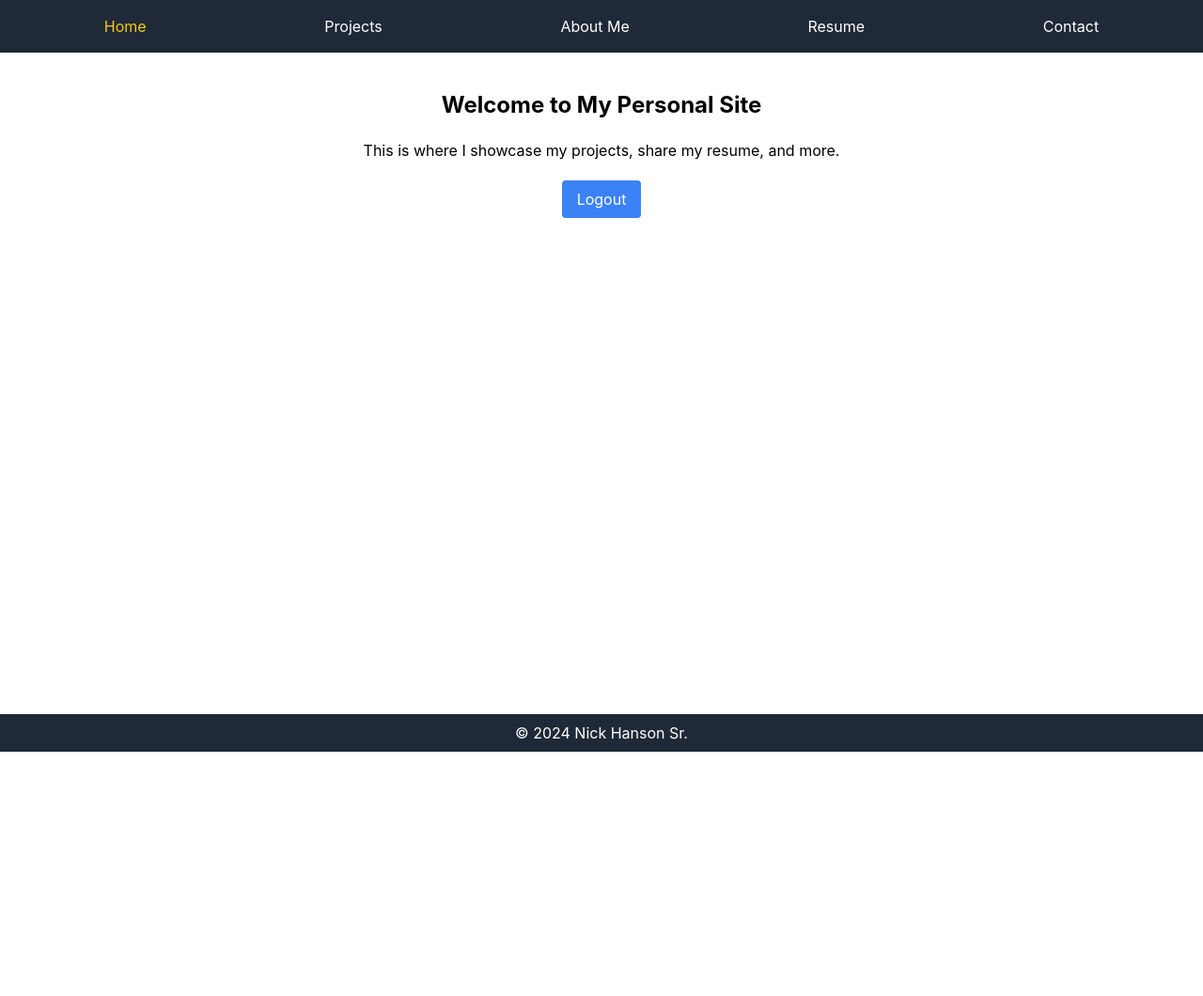
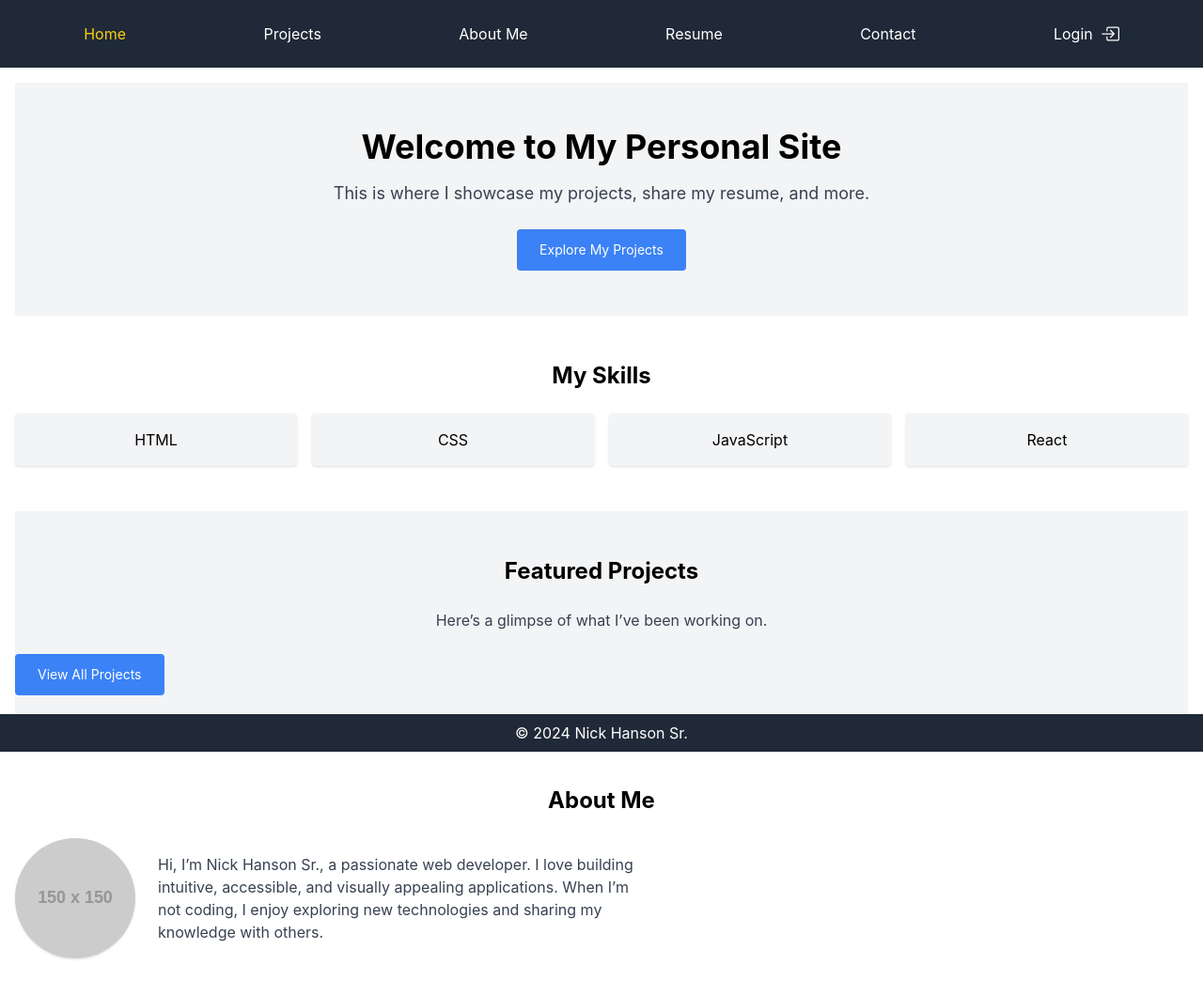
Before and after one commit to ArchILLtect/nh-showcase-site, a React (Create React App) app: page /home in a window 1280 px wide. Shown: the top 1060 px of the page at 94% size. Before the commit the page ends 800 px from the top, so only its background shows below. Built offline with nearby package versions, Linux system fonts and the light colour scheme.

Commit message:
Add Login to navbar, made year dynamic in footer, and made homepage and landing page consistent

```diff
--- a/src/App.js
+++ b/src/App.js
@@ -10,6 +10,7 @@ function App() {
       <Router>
         <NavBar />
         <Routes>
+          <Route path="/" element={<HomePage />} />
           <Route path="/home" element={<HomePage />} />
         </Routes>
       <Footer />
--- a/src/components/Footer.jsx
+++ b/src/components/Footer.jsx
@@ -1,11 +1,13 @@
 import React from "react";
 
 const Footer = () => {
-  return (
-    <footer className="bg-gray-800 text-white text-center py-2 fixed w-full bottom-0">
-        <p>&copy; 2024 Nick Hanson Sr.</p>
-    </footer>
-  );
+    const currentYear = new Date().getFullYear();
+
+    return (
+        <footer className="bg-gray-800 text-white text-center py-2 fixed w-full bottom-0">
+            <p>&copy; {currentYear} Nick Hanson Sr.</p>
+        </footer>
+    );
 };
 
 export default Footer;
--- a/src/components/NavBar.jsx
+++ b/src/components/NavBar.jsx
@@ -4,7 +4,7 @@ import { NavLink } from "react-router-dom";
 const NavBar = () => {
   return (
     <nav className="bg-gray-800 p-4">
-      <ul className="flex justify-around list-none">
+      <ul className="flex justify-around items-center list-none">
         <li>
           <NavLink
             to="/home"
@@ -65,6 +65,23 @@ const NavBar = () => {
             Contact
           </NavLink>
         </li>
+        <li>
+          <NavLink
+            to="/login"
+            className={({ isActive }) =>
+              isActive
+                ? "text-yellow-400 px-5 py-2 no-underline flex gap-2 items-center flex-row"
+                : "text-white px-5 py-2 no-underline flex gap-2 items-center flex-row hover:text-yellow-400"
+            }
+          >
+            Login
+            <svg stroke="currentColor" fill="currentColor" strokeWidth="0" viewBox="0 0 16 16"
+                    className="text-xl" height="1em" width="1em" xmlns="http://www.w3.org/2000/svg">
+                        <path fillRule="evenodd" d="M6 3.5a.5.5 0 0 1 .5-.5h8a.5.5 0 0 1 .5.5v9a.5.5 0 0 1-.5.5h-8a.5.5 0 0 1-.5-.5v-2a.5.5 0 0 0-1 0v2A1.5 1.5 0 0 0 6.5 14h8a1.5 1.5 0 0 0 1.5-1.5v-9A1.5 1.5 0 0 0 14.5 2h-8A1.5 1.5 0 0 0 5 3.5v2a.5.5 0 0 0 1 0z"></path>
+                        <path fillRule="evenodd" d="M11.854 8.354a.5.5 0 0 0 0-.708l-3-3a.5.5 0 1 0-.708.708L10.293 7.5H1.5a.5.5 0 0 0 0 1h8.793l-2.147 2.146a.5.5 0 0 0 .708.708z"></path>
+            </svg>
+          </NavLink>
+        </li>
       </ul>
     </nav>
   );
--- a/src/pages/HomePage.jsx
+++ b/src/pages/HomePage.jsx
@@ -6,15 +6,67 @@ const HomePage = () => {
   }, []);
 
   return (
-    <div>
-      <main className="text-center p-5">
-        <section>
-          <h1 className="text-2xl font-bold my-5" id="welcomeMessage">Welcome to My Personal Site</h1>
-          <p className="my-5">This is where I showcase my projects, share my resume, and more.</p>
-          <button className="px-4 py-2 bg-blue-500 text-white border-none rounded cursor-pointer" id="logoutButton">Logout</button>
-        </section>
-      </main>
-    </div>
+    <main className="p-4">
+      {/* Hero Section */}
+      <section className="text-center py-12 bg-gray-100">
+        <h1 className="text-4xl font-bold mb-4">Welcome to My Personal Site</h1>
+        <p className="text-lg text-gray-700 mb-6">
+          This is where I showcase my projects, share my resume, and more.
+        </p>
+        <button className="px-6 py-3 bg-blue-500 text-white text-sm rounded hover:bg-blue-600">
+          Explore My Projects
+        </button>
+      </section>
+
+      {/* Skills Section */}
+      <section className="py-12">
+        <h2 className="text-2xl font-bold text-center mb-6">My Skills</h2>
+        <div className="grid grid-cols-2 sm:grid-cols-3 lg:grid-cols-4 gap-4">
+          <div className="text-center bg-gray-100 p-4 rounded shadow">
+            <p>HTML</p>
+          </div>
+          <div className="text-center bg-gray-100 p-4 rounded shadow">
+            <p>CSS</p>
+          </div>
+          <div className="text-center bg-gray-100 p-4 rounded shadow">
+            <p>JavaScript</p>
+          </div>
+          <div className="text-center bg-gray-100 p-4 rounded shadow">
+            <p>React</p>
+          </div>
+          {/* Add more skills as needed */}
+        </div>
+      </section>
+
+      {/* Projects Section */}
+      <section className="py-12 bg-gray-100">
+        <h2 className="text-2xl font-bold text-center mb-6">Featured Projects</h2>
+        <p className="text-center text-gray-700 mb-6">
+          Here’s a glimpse of what I’ve been working on.
+        </p>
+        <button className="px-6 py-3 bg-blue-500 text-white text-sm rounded hover:bg-blue-600">
+          View All Projects
+        </button>
+      </section>
+
+      {/* Bio Section */}
+      <section className="py-12">
+        <h2 className="text-2xl font-bold text-center mb-6">About Me</h2>
+        <div className="flex flex-col sm:flex-row items-center gap-6">
+          <img
+            src="https://via.placeholder.com/150"
+            alt="Profile"
+            className="rounded-full w-32 h-32 shadow"
+          />
+          <p className="text-gray-700 max-w-lg text-center sm:text-left">
+            Hi, I’m Nick Hanson Sr., a passionate web developer. I love building
+            intuitive, accessible, and visually appealing applications. When I’m
+            not coding, I enjoy exploring new technologies and sharing my
+            knowledge with others.
+          </p>
+        </div>
+      </section>
+    </main>
   );
 };
 
```
